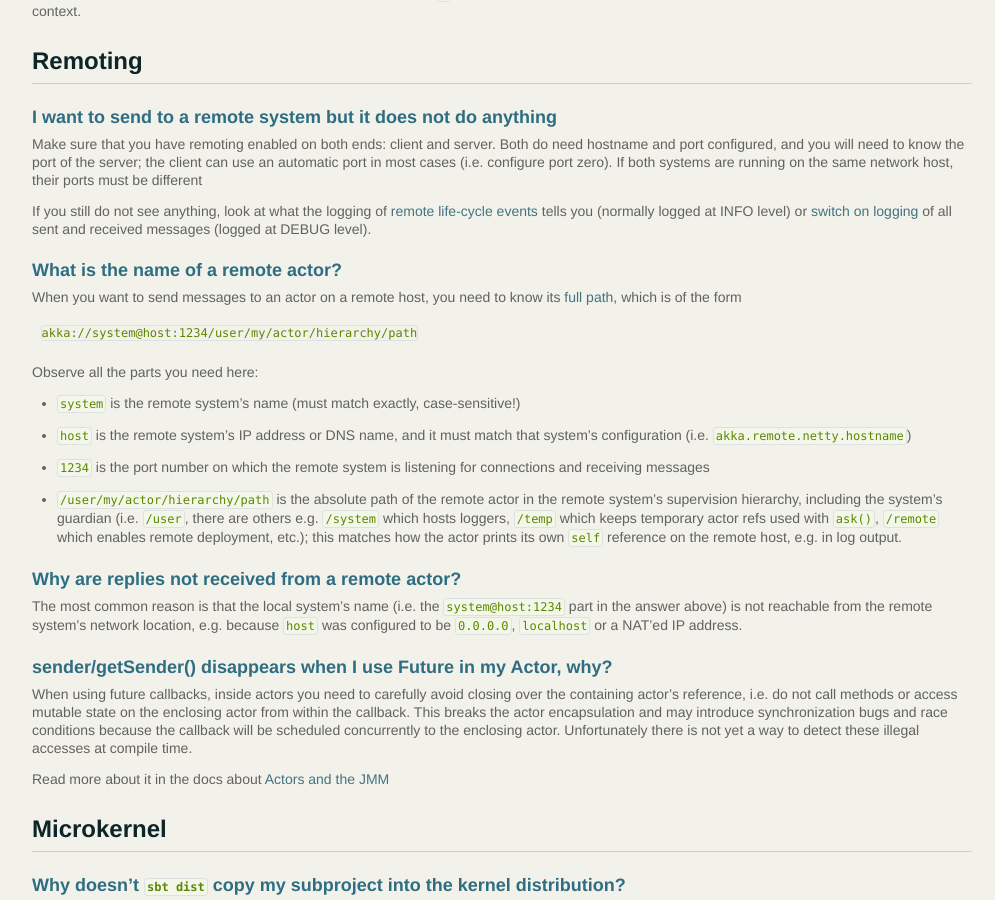
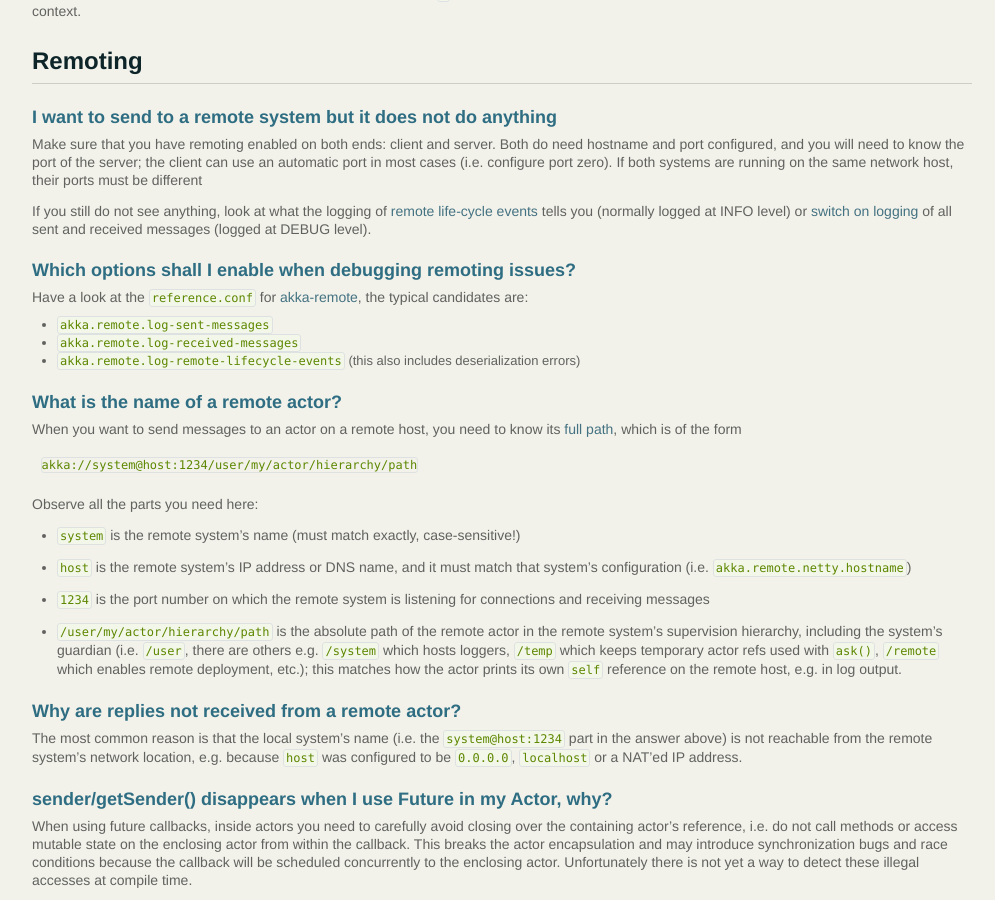
Before and after one commit to raboof/akka.github.com, a Jekyll site: the page built from faq/index.md, in a window 1280 px wide and 900 px high, scrolled down 691 px. Shown: the whole window, without its empty margins (138-1133 px from the left). Built offline with Jekyll 4.4.1, drawn with Linux system fonts in a browser that asks for light colours.

Commit message:
add FAQ for remoting debug options, see #26

```diff
--- a/faq/index.md
+++ b/faq/index.md
@@ -54,6 +54,13 @@ tells you (normally logged at INFO level) or [switch on
 logging](https://github.com/akka/akka/blob/v2.0.2/akka-remote/src/main/resources/reference.conf#L66)
 of all sent and received messages (logged at DEBUG level).
 
+### Which options shall I enable when debugging remoting issues?
+
+Have a look at the `reference.conf` for [akka-remote](http://doc.akka.io/docs/akka/current/general/configuration.html#akka-remote), the typical candidates are:
+* `akka.remote.log-sent-messages`
+* `akka.remote.log-received-messages`
+* `akka.remote.log-remote-lifecycle-events` (this also includes deserialization errors)
+
 ### What is the name of a remote actor?
 
 When you want to send messages to an actor on a remote host, you need to know
```
